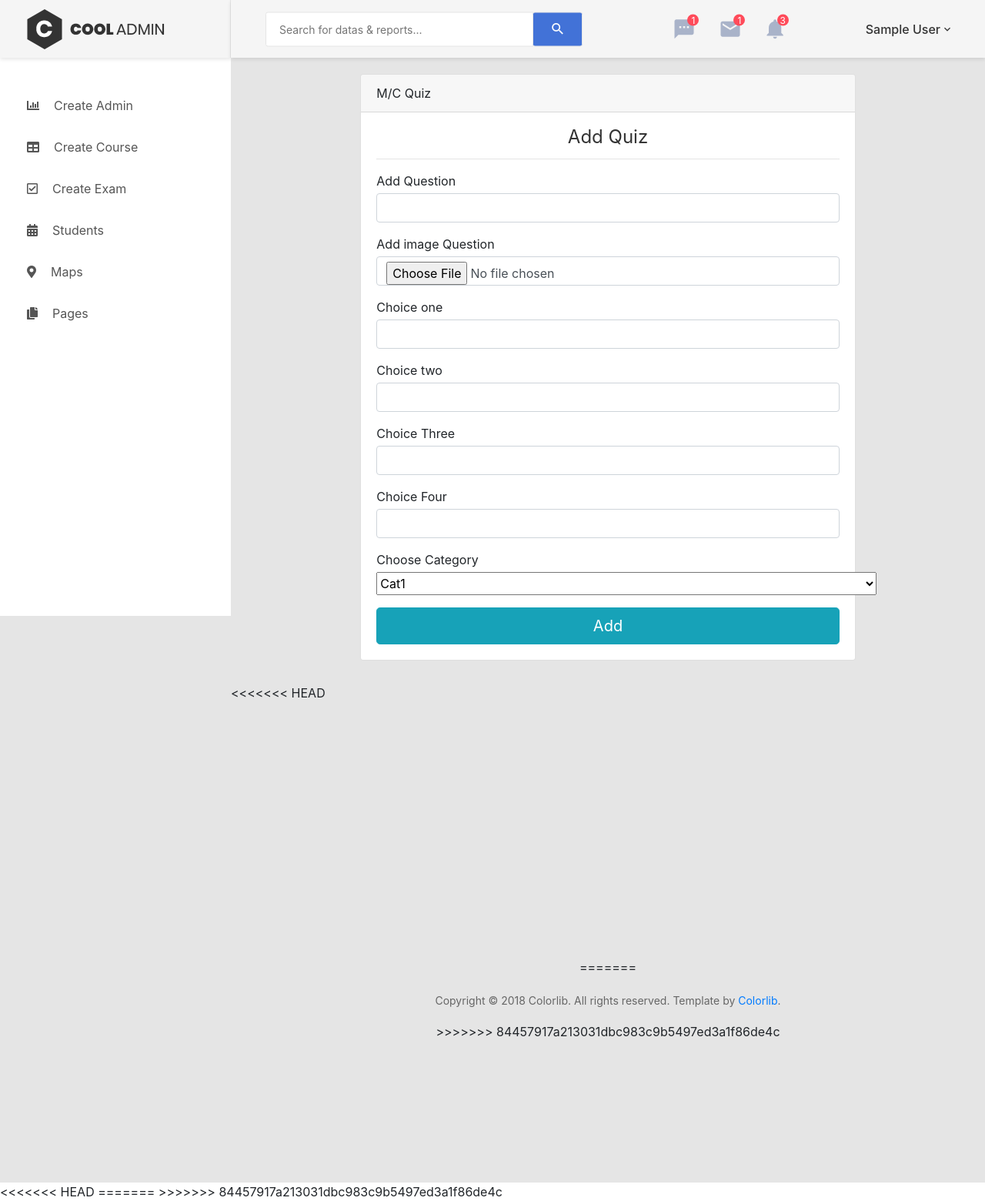
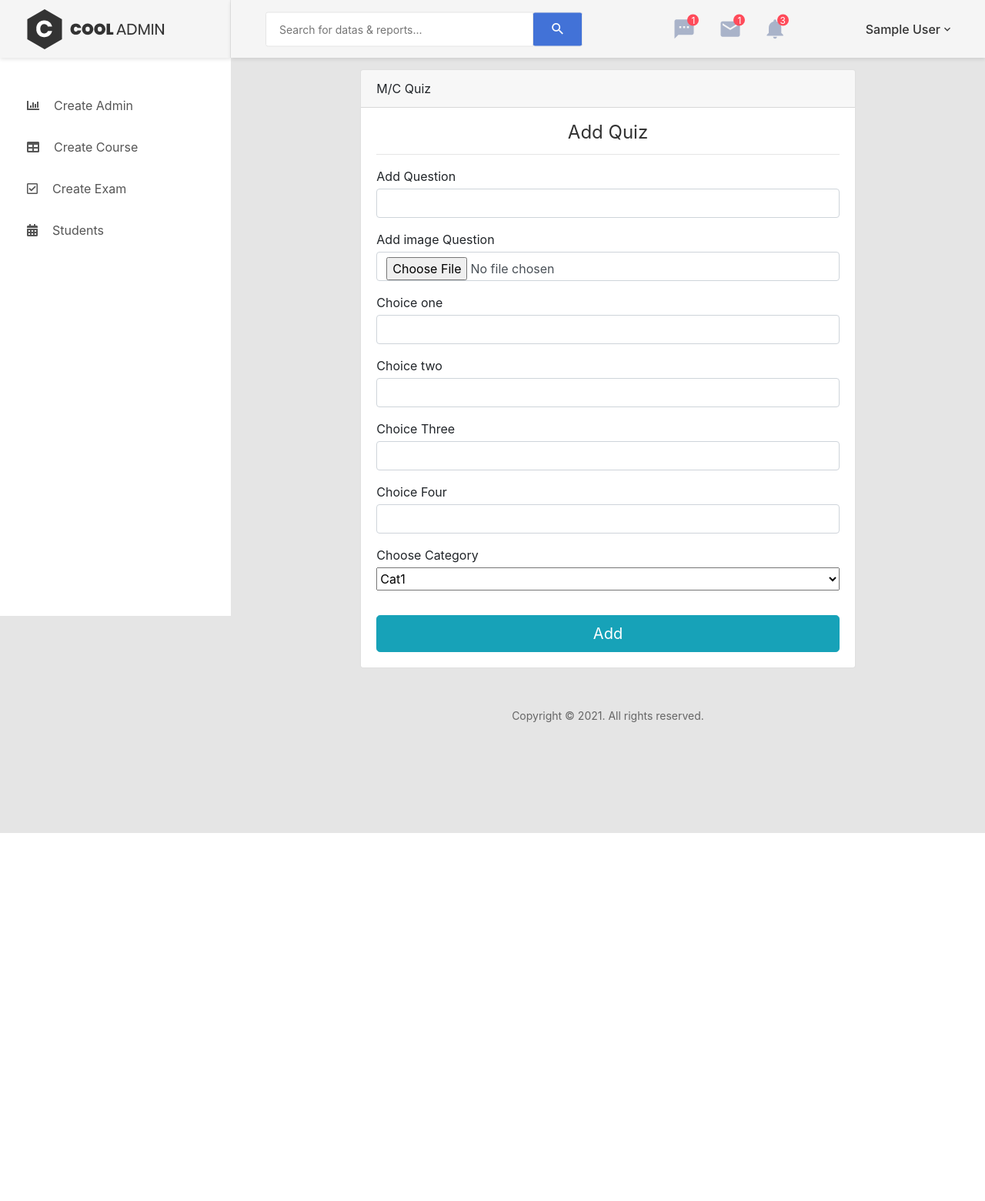
Before and after one commit to Raneen-forsan/Edu-Team, a PHP site: page /MCQuiz.php in a window 1280 px wide. Shown: the whole page at 77% size. After the commit the page ends 1082 px from the top, so only its background shows below. Run offline with PHP 8.4, Linux system fonts and the light colour scheme; the visitor is signed in with stand-in values (Sample User, id 1); a stand-in replaces the project's code that opens the database connection; some libraries are stand-ins or nearby versions.

Commit message:
last version update design
1-9-2021 8:15 PM

```diff
--- a/Exam/Admin/MCQuiz.php
+++ b/Exam/Admin/MCQuiz.php
@@ -1,9 +1,7 @@
 <?php include('include/header.php');?>
 
 
-<link rel="stylesheet" href="boot/bootstrap.min.css">
-
-<br><br><br><br>
+<div style="padding-top: 90px;">
 <div class="row">
 <div class="col-lg-2"></div>
 
@@ -15,7 +13,7 @@
                                             <h3 class="text-center title-2">Add Quiz</h3>
                                         </div>
                                         <hr>
-                                        <form action="" method="post" novalidate="novalidate">
+                                        <form action="" method="post">
 
                                             <div class="form-group has-success">
                                                 <label for="cc-name" class="control-label mb-1">Add  Question</label>
@@ -60,7 +58,7 @@
                                             </div>
                                                    <div class="form-group">
                                                 <label for="cc-number" class="control-label mb-1">Choose Category</label><br>
-                                               <select id="cc-number" name="cc-number" style="width:650px;height:30px;">
+                                               <select class="form-group" id="cc-number" name="cc-number" style="width:100%;height:30px;">
                                                 <option>Cat1</option>
                                                 </select>
                                                 <span class="help-block" data-valmsg-for="cc-number" data-valmsg-replace="true"></span>
@@ -79,28 +77,8 @@
                                     </div>
                                 </div>
                             </div>
-<div class="col-lg-2"></div>
+                  <div class="col-lg-2"></div>
+              </div>
 </div>
-<?php
-include 'include/connect.php';
-    if(isset($_POST['submit'])){
-     $email=$_POST['email'];
-     $password=$_POST['password'];
-     $fullname=$_POST['text'];
-     $admin_image = $_FILES['admin_image']['name'];
-     $tmp_name = $_FILES['admin_image']['tmp_name'];
-     $path = 'images/';
-     move_uploaded_file($tmp_name, $path.$admin_image);
 
-     //open connection
-        if(!$con){
-            die("cant connect");
-        }
-        $query="insert into admin(admin_email,admin_password,admin_fullname,admin_image)
-                values('$email','$password','$fullname','$admin_image')";
-       mysqli_query($con,$query);
-       header("location:admin.php");
-       exit;
-    }
-  ?>
 <?php include('include/footer.php');?>
--- a/Exam/Admin/include/footer.php
+++ b/Exam/Admin/include/footer.php
@@ -1,13 +1,10 @@
-<<<<<<< HEAD
-                       <br><br><br><br><br><br><br><br><br><br><br><br><br><br> <div class="row">
+
+
+
+                        <div class="row">
                             <div class="col-md-12">
                                 <div class="copyright">
-=======
-<div class="row">
-                            <div class="col-md-12">
-                                <div class="copyright">
-                                    <p>Copyright © 2018 Colorlib. All rights reserved. Template by <a href="https://colorlib.com">Colorlib</a>.</p>
->>>>>>> 84457917a213031dbc983c9b5497ed3a1f86de4c
+                                    <p>Copyright © 2021. All rights reserved.</p>
                                 </div>
                             </div>
                         </div>
@@ -19,10 +16,6 @@
         </div>
 
     </div>
-<<<<<<< HEAD
-=======
-
->>>>>>> 84457917a213031dbc983c9b5497ed3a1f86de4c
     <!-- Jquery JS-->
     <script src="vendor/jquery-3.2.1.min.js"></script>
     <!-- Bootstrap JS-->
--- a/Exam/Admin/include/header.php
+++ b/Exam/Admin/include/header.php
@@ -40,6 +40,8 @@
 
     <!-- Main CSS-->
     <link href="css/theme.css" rel="stylesheet" media="all">
+    <link rel="stylesheet" href="boot/bootstrap.min.css">
+
 
 </head>
 
@@ -74,31 +76,12 @@
                                 <i class="fas fa-table"></i>Create Course</a>
                         </li>
                         <li>
-                            <a href="">
+                            <a href="ManageQuiz.php">
                                 <i class="far fa-check-square"></i>Create Exam</a>
                         </li>
                         <li>
                             <a href="">
                                 <i class="fas fa-calendar-alt"></i>Calendar</a>
-                        </li>
-                        <li>
-                            <a href="">
-                                <i class="fas fa-map-marker-alt"></i>Maps</a>
-                        </li>
-                        <li class="has-sub">
-                            <a class="js-arrow" href="#">
-                                <i class="fas fa-copy"></i>Pages</a>
-                            <ul class="navbar-mobile-sub__list list-unstyled js-sub-list">
-                                <li>
-                                    <a href="">Login</a>
-                                </li>
-                                <li>
-                                    <a href="">Register</a>
-                                </li>
-                                <li>
-                                    <a href="">Forget Password</a>
-                                </li>
-                            </ul>
                         </li>
 
                     </ul>
@@ -127,32 +110,14 @@
                                 <i class="fas fa-table"></i>Create Course</a>
                         </li>
                         <li>
-                            <a href="">
+                            <a href="ManageQuiz.php">
                                 <i class="far fa-check-square"></i>Create Exam</a>
                         </li>
                         <li>
                             <a href="">
                                 <i class="fas fa-calendar-alt"></i>Students</a>
                         </li>
-                        <li>
-                            <a href="">
-                                <i class="fas fa-map-marker-alt"></i>Maps</a>
-                        </li>
-                        <li class="has-sub">
-                            <a class="js-arrow" href="#">
-                                <i class="fas fa-copy"></i>Pages</a>
-                            <ul class="list-unstyled navbar__sub-list js-sub-list">
-                                <li>
-                                    <a href="login.html">Login</a>
-                                </li>
-                                <li>
-                                    <a href="register.html">Register</a>
-                                </li>
-                                <li>
-                                    <a href="forget-pass.html">Forget Password</a>
-                                </li>
-                            </ul>
-                        </li>
+
 
                     </ul>
                 </nav>
--- a/Exam/Admin/login.php
+++ b/Exam/Admin/login.php
@@ -25,9 +25,7 @@
         }
 
         // foreach ($printer as $key => $value) {
-        //     foreach ($value as $key => $value) {
-        //         echo $value;
-        //     }
+        //     $value[''];
         // }
     }
 
```
Also changed, not shown: Exam/Admin/Choose Quiz.php (deleted, +0 -25 lines), Exam/Admin/Choose_Quiz.php (added, +25 -0 lines), Exam/Admin/ManageQuiz.php (+10 -5 lines), Exam/Admin/TrueFalse.php (+4 -5 lines).
